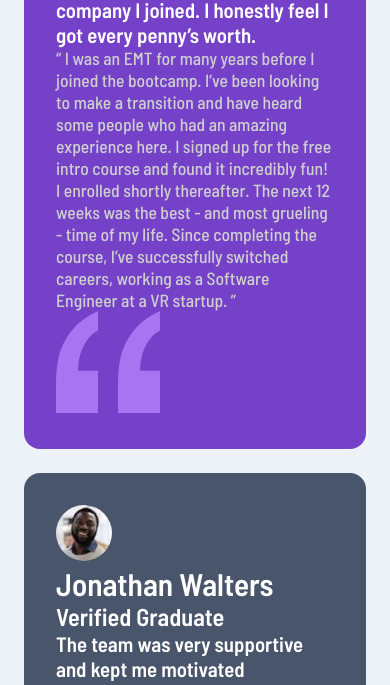
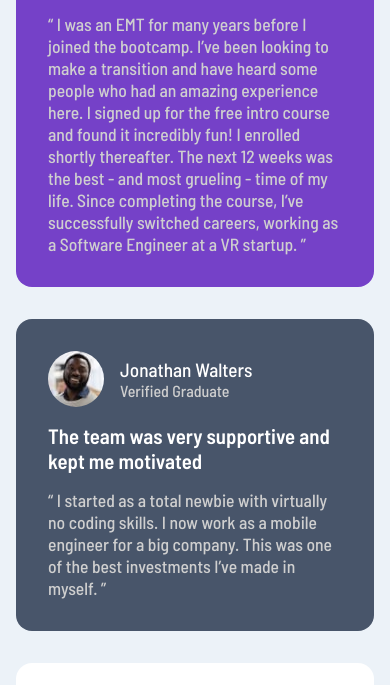
Before and after one commit to LeMarechalDeFer/testimonials-grid-section-main, a plain HTML site: page index.html in a window 390 px wide. Shown: the part 254-939 px from the top of the page. Drawn offline with Linux system fonts and the light colour scheme.

Commit message:
mobile view

```diff
--- a/index.html
+++ b/index.html
@@ -38,7 +38,7 @@
         The next 12 weeks was the best - and most grueling - time of my life. Since completing
         the course, I’ve successfully switched careers, working as a Software Engineer at a VR startup. ”
       </blockquote>
-      <img src="./images/bg-pattern-quotation.svg" alt="background-quotation">
+      <img class="doublequote" src="./images/bg-pattern-quotation.svg" alt="background-quotation">
        </article>
 
     <article class="grey-section">
--- a/style.css
+++ b/style.css
@@ -99,12 +99,42 @@ main{
     /* gap: 15px; */
 }
 
+
+figure{
+    display: flex;
+    gap: 1rem;
+    align-items: center;
+    z-index: 2;
+    position: relative;
+}
+
+figcaption h2{
+    /* padding-top: 0.5rem; */
+    font-size: 1.2rem;
+    font-weight: 500;
+
+}
+
+figcaption h3{
+    font-size: 1rem;
+    font-weight: 500;
+    color: var(--light-gray);
+
+}
+
 article{
     padding: 2rem;
     border-radius: 1rem;
     margin: 1.5rem;
     margin-top: 0.75rem;
     margin-bottom: 0.75rem;
+    display: flex;
+    flex-direction: column;
+    gap: 1rem;
+    position: relative;
+
+    text-align: left;
+    margin: 1rem;
 
 }
 
@@ -146,3 +176,12 @@ blockquote{
     font-size: 1.1rem;
 
 }
+
+
+.doublequote{
+    z-index: 1;
+    position: absolute;
+    top: 0rem;
+    right: 2rem;
+    max-width: 30%;
+}
```
